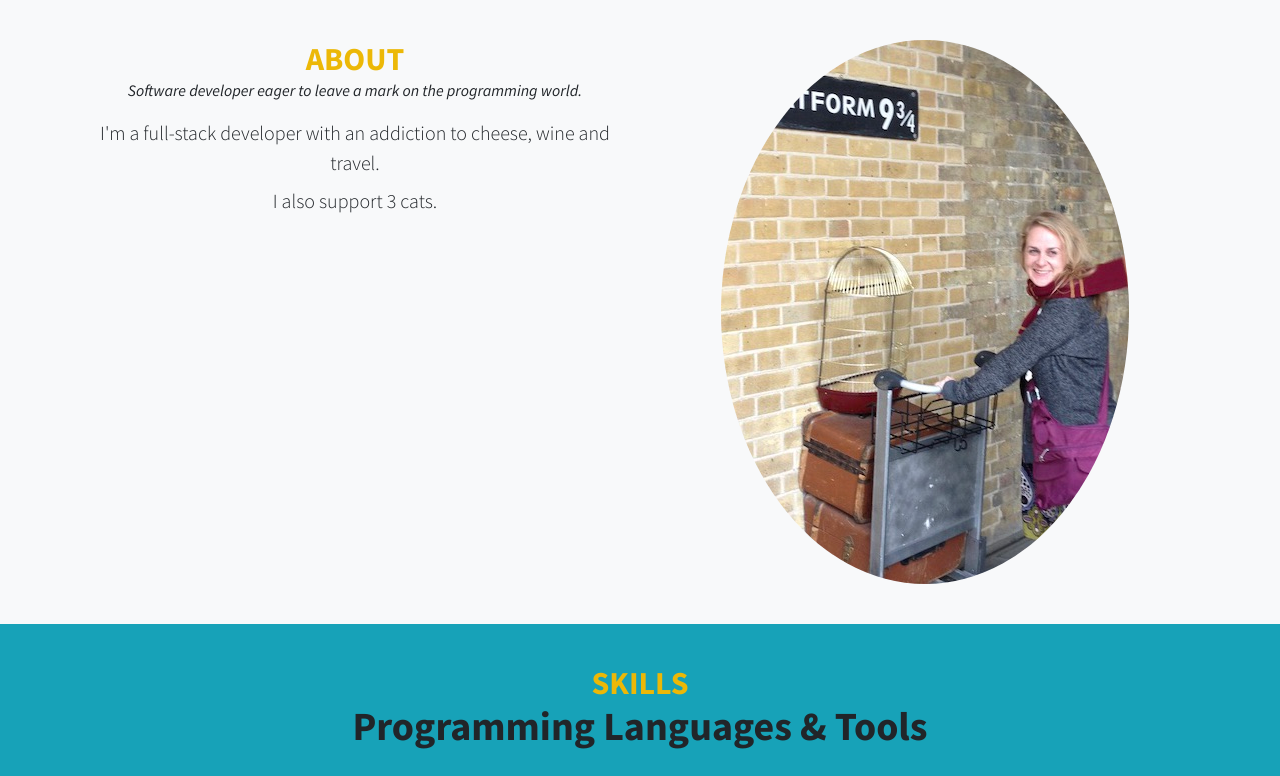
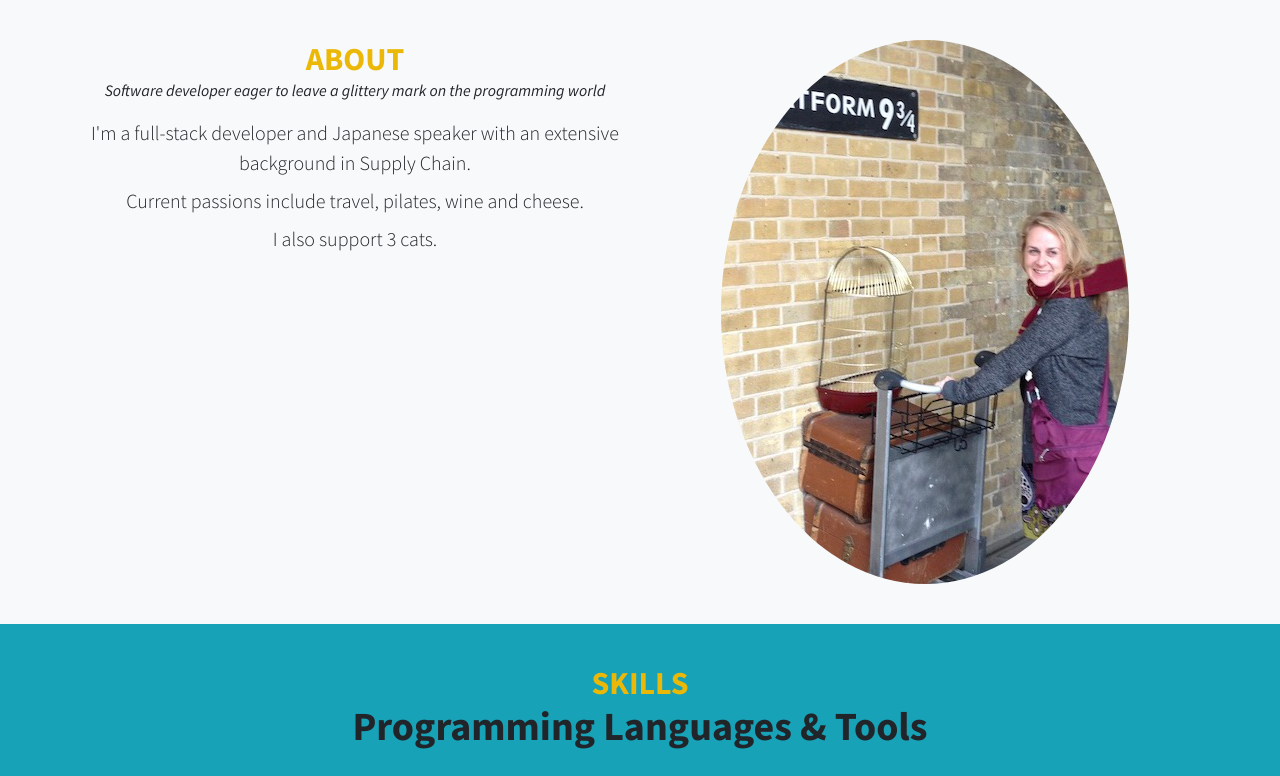
Before and after one commit to summerbr/summerbr.github.io, a plain HTML site: page index.html in a window 1280 px wide. Shown: the part 856-1632 px from the top of the page. Drawn offline with nearby package versions, Linux system fonts and the light colour scheme.

Commit message:
bio update

```diff
--- a/index.html
+++ b/index.html
@@ -61,9 +61,10 @@
       <div class="row">
         <div class="col-6 mx-auto">
           <h2 class="text-secondary mb-0">ABOUT</h2>
-          <em>Software developer eager to leave a mark on the programming world.</em>
+          <em>Software developer eager to leave a glittery mark on the programming world</em>
           <p></p>
-          <p class="lead mb-2">I'm a full-stack developer with an addiction to cheese, wine and travel.</p>
+          <p class="lead mb-2">I'm a full-stack developer and Japanese speaker with an extensive background in Supply Chain.</p>
+          <p class="lead mb-2">Current passions include travel, pilates, wine and cheese.</p>
           <p class="lead mb-2">I also support 3 cats.</p>
         </div>
         <div class="col-6 mx-auto">
```
